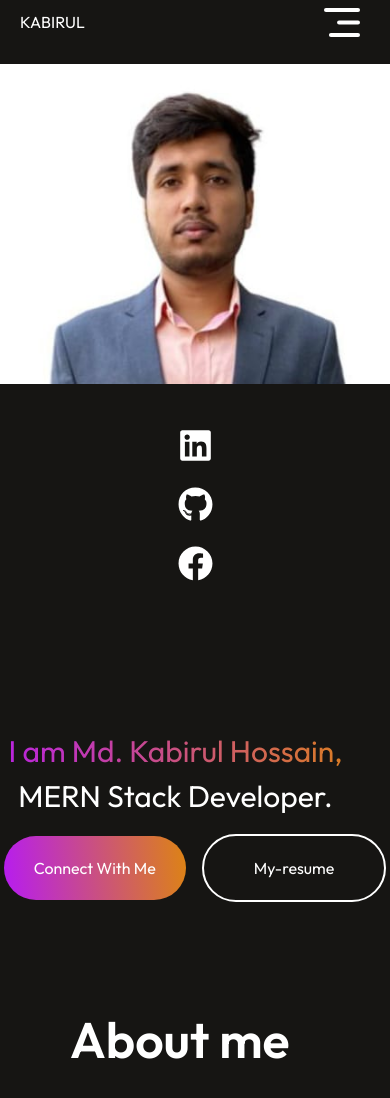
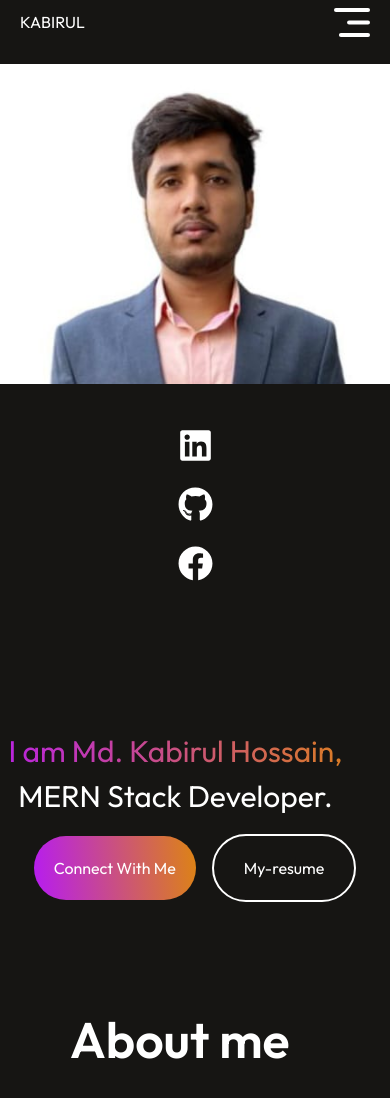
Before and after one commit to mdkabirulhossain/kabirul, a React (Vite) app: page / in a window 390 px wide. Shown: the top 1098 px of the page. Built offline with nearby package versions, Linux system fonts and the light colour scheme.

Commit message:
Updated hero button

```diff
--- a/src/Components/Hero/Hero.css
+++ b/src/Components/Hero/Hero.css
@@ -58,7 +58,7 @@
     border-radius: 50px;
     background: linear-gradient(264deg, #DF8908 -5.09%, #B415FF 106.28%);
     cursor: pointer;
-    /* transition: 0.5s; */
+    transition: 0.5s;
 
 }
 
@@ -71,7 +71,7 @@
 }
 
 .hero-connect:hover{
-    border: 2px solid white;
+    transform: scale(1.05);
 }
 .hero-resume:hover{
     border-color: #B415FF;
@@ -109,12 +109,13 @@
         justify-content: center;
     }
     .hero-connect{
-        padding: 20px 30px;
+        padding: 20px 20px;
         border-radius: 40px;
     }
     .hero-resume{
-        padding: 20px 50px;
+        padding: 20px 30px;
         border-radius: 40px;
+        /* font-size: smaller; */
     }
 
 }
--- a/src/Components/Navbar/Navbar.css
+++ b/src/Components/Navbar/Navbar.css
@@ -62,7 +62,7 @@
 
        display: block;
        position: fixed;
-       right: 30px;
+       right: 20px;
     }
     .nav-mob-close{
         display: block;
```
